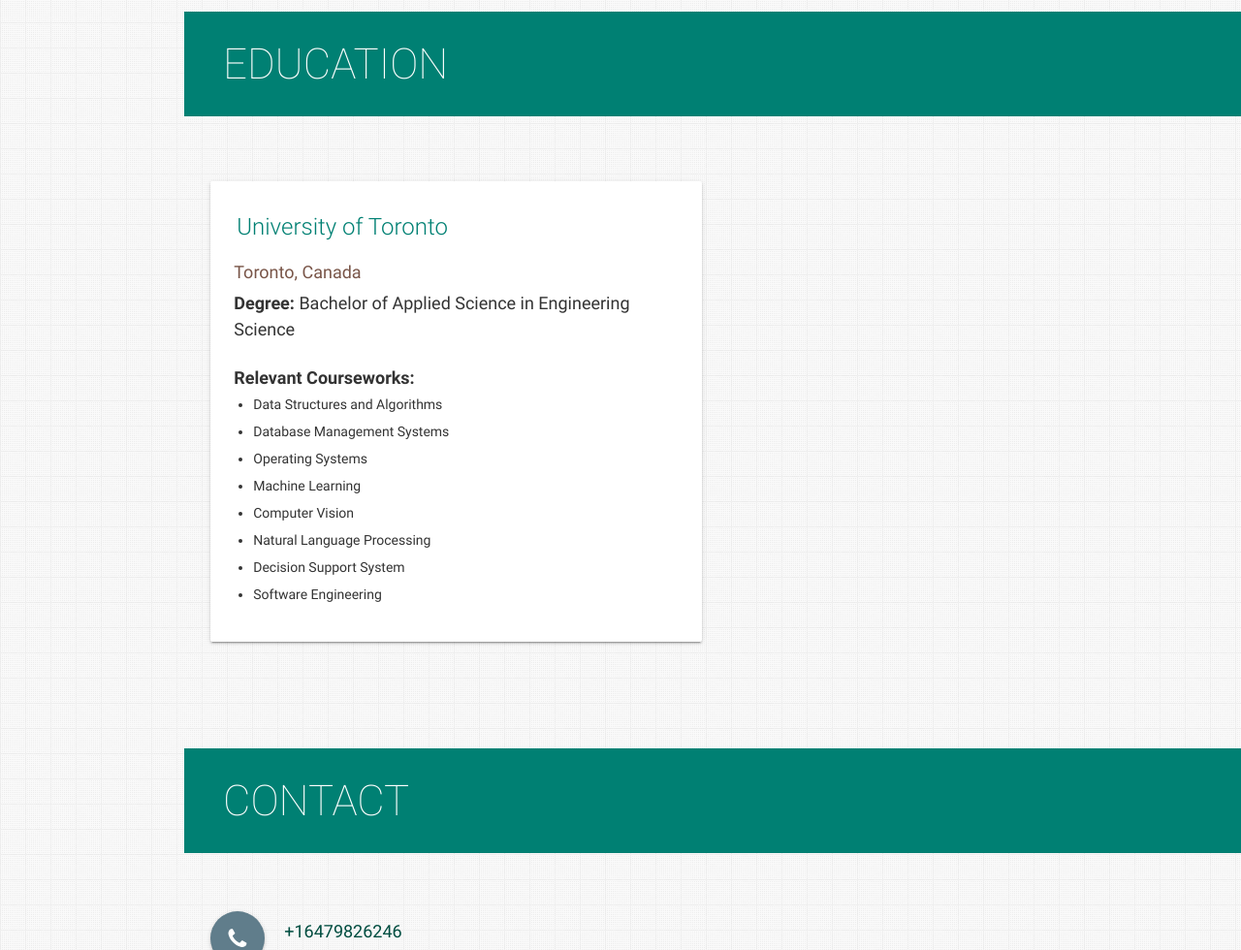
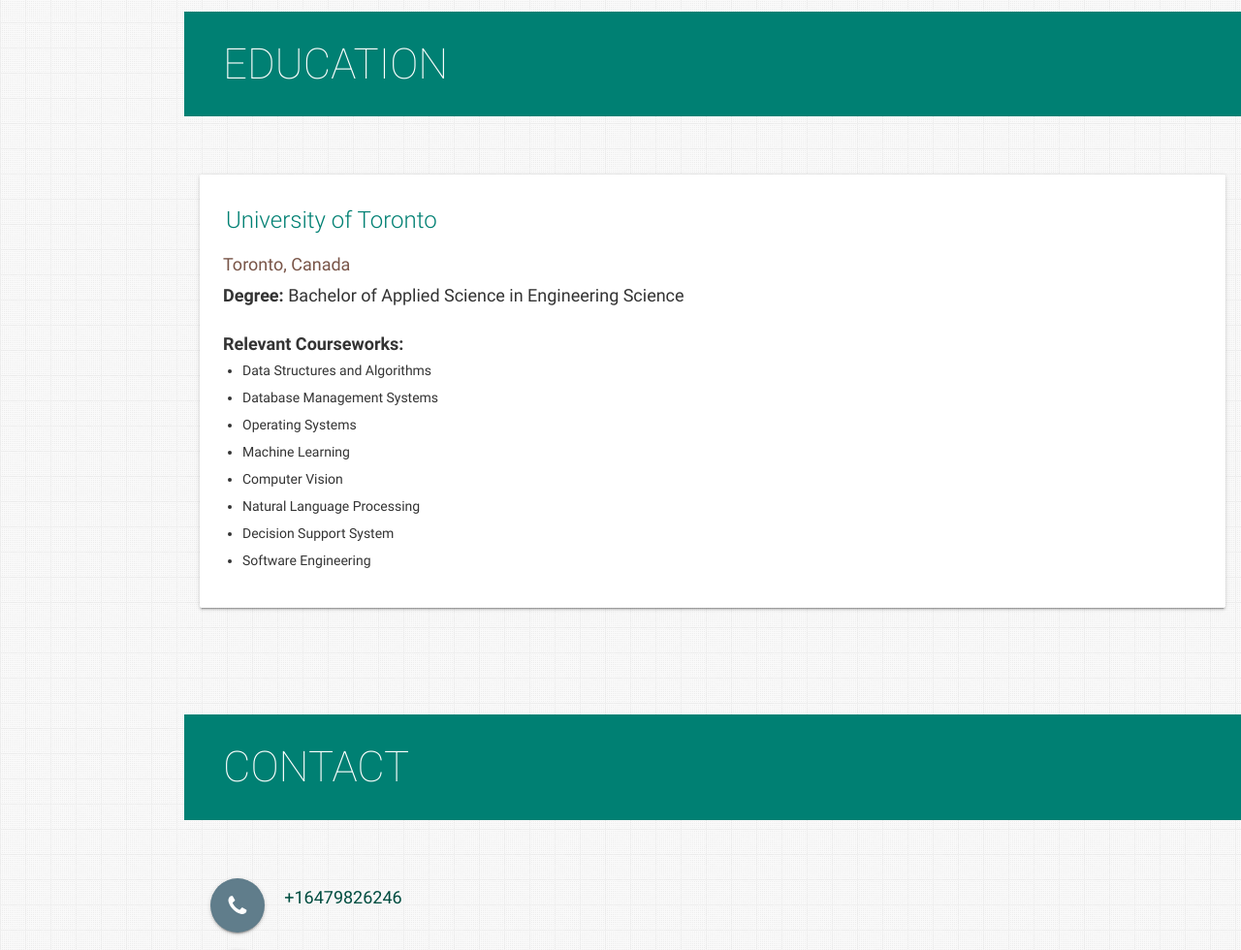
Before and after one commit to kimmc6008/kimmc6008.github.io, a plain HTML site: page index.html in a window 1280 px wide. Shown: the part 7023-8003 px from the top of the page at 97% size. Drawn offline with nearby package versions, Linux system fonts and the light colour scheme.

Commit message:
remove spacing

```diff
--- a/index.html
+++ b/index.html
@@ -918,7 +918,6 @@ of each drug container to estimate the degradation of the drug.
       <div class="container">
         <div class="row">
           <!-- Education -->
-          <div class="col s12 m6 l6">
             <div class="card">
               <div class="card-content">
                 <p>
@@ -948,7 +947,6 @@ of each drug container to estimate the degradation of the drug.
                 </ul>
               </div>
             </div>
-          </div>
         </div>
       </div>
     </section>
```
